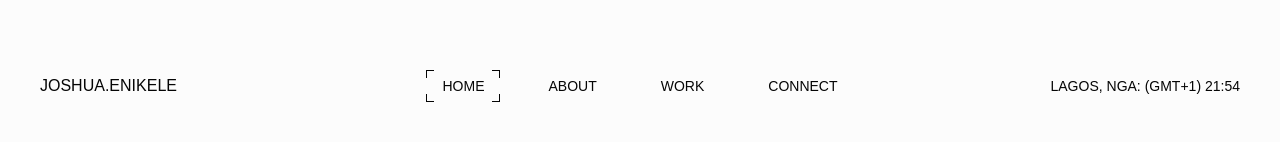
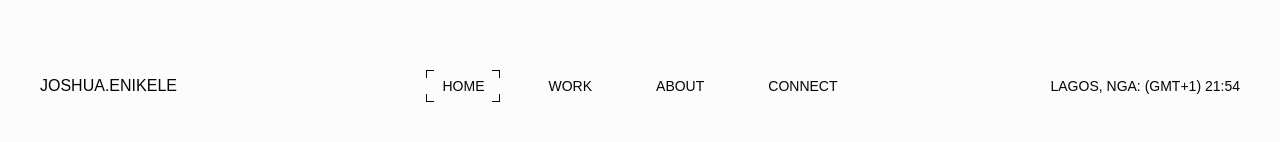
Before and after one commit to JoshTeflon/joshua-enikele-v2, a Next.js app: page / in a window 1280 px wide. Shown: the part 658-800 px from the top of the page. Built offline with nearby package versions, Linux system fonts and the light colour scheme; a web font is replaced by a local one.

Commit message:
refactor: reorder About section in Home page and update navigation item sequence for consistency

```diff
--- a/app/page.tsx
+++ b/app/page.tsx
@@ -4,8 +4,8 @@ export default function Home() {
   return (
     <main className="w-full px-6 xl:px-8">
       <Hero />
+      <Work />
       <About />
-      <Work />
       <Connect />
     </main>
   );
--- a/components/ui/navigation.tsx
+++ b/components/ui/navigation.tsx
@@ -10,7 +10,7 @@ import me from "@/content/me.json";
 import Frame from "./frame";
 
 const Navigation = () => {
-  const navigationItems = ["home", "about", "work", "connect"];
+  const navigationItems = ["home", "work", "about", "connect"];
   const pathname = usePathname();
 
   const { firstName, lastName, location } = me;
```
